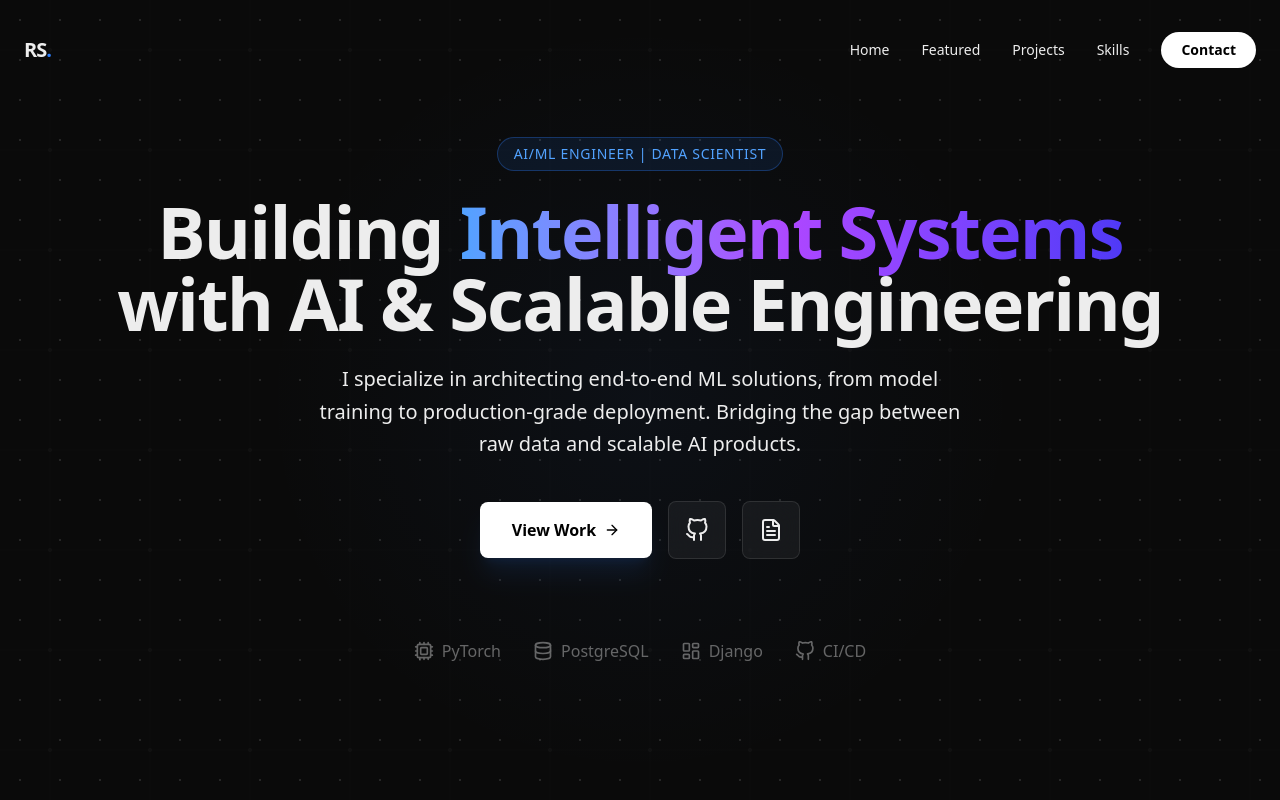
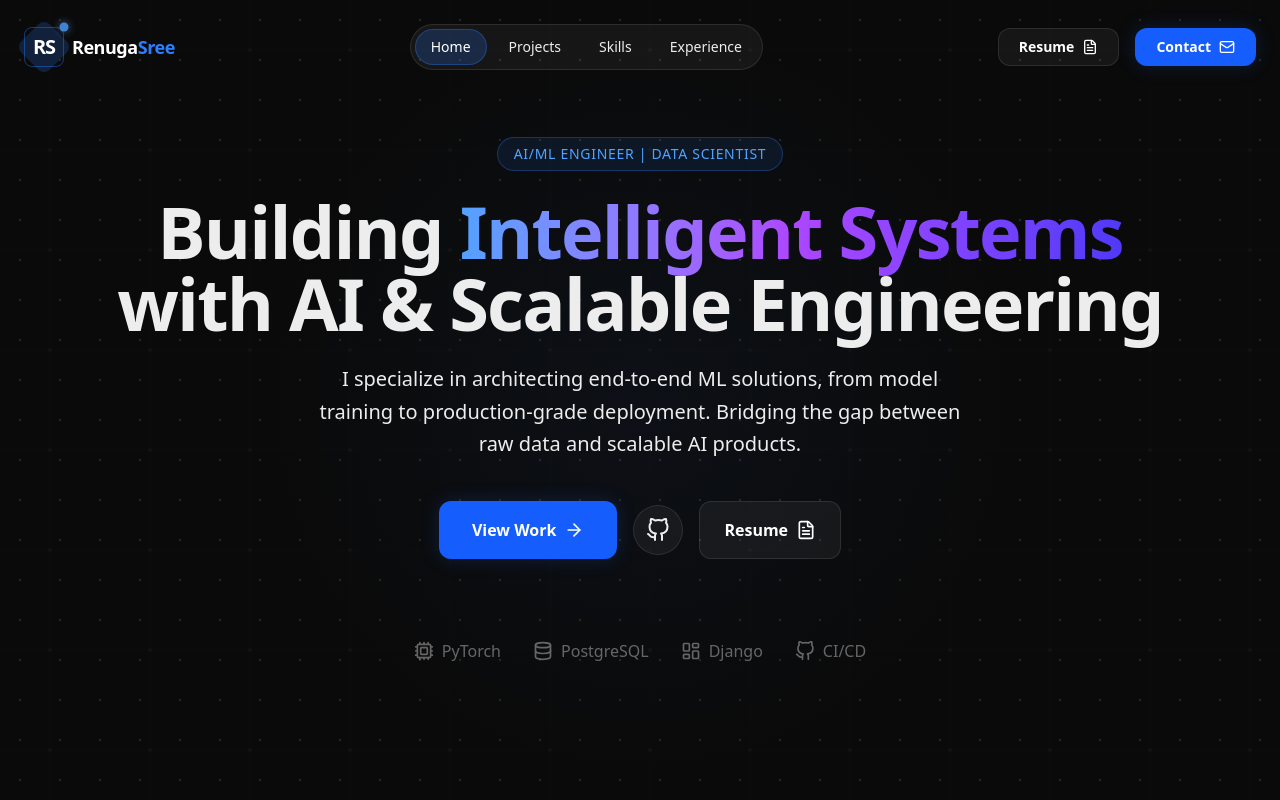
Before and after one commit to RENUGASREE/Portfolio, a Next.js app: page / in a window 1280 px wide. Shown: the top 800 px of the page. Built offline with nearby package versions, Linux system fonts and the light colour scheme.

Commit message:
UX Upgrade: Premium Navigation, Logo, and Button system

```diff
--- a/package.json
+++ b/package.json
@@ -9,11 +9,13 @@
     "lint": "eslint"
   },
   "dependencies": {
+    "clsx": "^2.1.1",
     "framer-motion": "^12.38.0",
     "lucide-react": "^1.14.0",
     "next": "16.2.4",
     "react": "19.2.4",
-    "react-dom": "19.2.4"
+    "react-dom": "19.2.4",
+    "tailwind-merge": "^3.5.0"
   },
   "devDependencies": {
     "@tailwindcss/postcss": "^4",
--- /dev/null
+++ b/src/components/Button.tsx
@@ -0,0 +1,49 @@
+'use client';
+
+import React from 'react';
+import { motion, HTMLMotionProps } from 'framer-motion';
+import { cn } from '@/lib/utils';
+
+interface ButtonProps extends HTMLMotionProps<'button'> {
+  variant?: 'primary' | 'secondary' | 'icon';
+  children: React.ReactNode;
+  icon?: React.ReactNode;
+}
+
+export default function Button({
+  variant = 'primary',
+  children,
+  className,
+  icon,
+  ...props
+}: ButtonProps) {
+
+  const variants = {
+    primary: "bg-blue-600 text-white shadow-[0_0_20px_rgba(37,99,235,0.2)] hover:shadow-[0_0_25px_rgba(37,99,235,0.4)] border-transparent",
+    secondary: "bg-white/5 text-white border-white/10 hover:bg-white/10 hover:border-white/20",
+    icon: "p-3 glass rounded-full hover:bg-blue-500/20 transition-all border-white/5"
+  };
+
+  const baseStyles = "relative flex items-center justify-center gap-2 px-6 py-3 rounded-xl font-semibold transition-all duration-300 border focus:outline-none focus:ring-2 focus:ring-blue-500/50 disabled:opacity-50 disabled:cursor-not-allowed overflow-hidden group";
+
+  return (
+    <motion.button
+      whileHover={{ y: -2, scale: 1.02 }}
+      whileTap={{ scale: 0.98 }}
+      className={cn(
+        variant === 'icon' ? "p-3 rounded-full flex items-center justify-center transition-all border border-white/5 glass hover:bg-blue-500/20" : baseStyles,
+        variant !== 'icon' && variants[variant],
+        className
+      )}
+      {...props}
+    >
+      {/* Subtle Glow Effect for Primary */}
+      {variant === 'primary' && (
+        <div className="absolute inset-0 bg-gradient-to-r from-blue-400/0 via-white/10 to-blue-400/0 -translate-x-full group-hover:translate-x-full transition-transform duration-1000" />
+      )}
+
+      {children}
+      {icon && <span className="transition-transform group-hover:translate-x-1 duration-300">{icon}</span>}
+    </motion.button>
+  );
+}
--- a/src/components/Hero.tsx
+++ b/src/components/Hero.tsx
@@ -3,6 +3,7 @@
 import { motion } from 'framer-motion';
 import { ArrowRight, FileText, Cpu, Database, LayoutDashboard } from 'lucide-react';
 import { GithubIcon } from './Icons';
+import Button from './Button';
 
 export default function Hero() {
   return (
@@ -42,35 +43,23 @@ export default function Hero() {
           </p>
 
           <div className="flex flex-wrap items-center justify-center gap-4">
-            <motion.a
-              href="#projects"
-              whileHover={{ scale: 1.05 }}
-              whileTap={{ scale: 0.95 }}
-              className="flex items-center gap-2 px-8 py-4 bg-white text-black font-semibold rounded-lg hover:bg-opacity-90 transition-all shadow-xl shadow-blue-500/10"
-            >
-              View Work <ArrowRight className="w-4 h-4" />
-            </motion.a>
+            <a href="#projects">
+              <Button className="px-8 py-4" icon={<ArrowRight className="w-5 h-5" />}>
+                View Work
+              </Button>
+            </a>
 
             <div className="flex items-center gap-4">
-              <motion.a
-                href="https://github.com/RENUGASREE"
-                target="_blank"
-                rel="noopener noreferrer"
-                whileHover={{ y: -2 }}
-                className="p-4 glass rounded-lg hover:bg-white/10 transition-colors"
-                title="GitHub"
-              >
-                <GithubIcon className="w-6 h-6" />
-              </motion.a>
-              <motion.a
-                href="/resume.pdf"
-                target="_blank"
-                whileHover={{ y: -2 }}
-                className="p-4 glass rounded-lg hover:bg-white/10 transition-colors"
-                title="Resume"
-              >
-                <FileText className="w-6 h-6" />
-              </motion.a>
+              <a href="https://github.com/RENUGASREE" target="_blank" rel="noopener noreferrer">
+                <Button variant="icon">
+                  <GithubIcon className="w-6 h-6" />
+                </Button>
+              </a>
+              <a href="/resume.pdf" target="_blank">
+                <Button variant="secondary" className="px-6 py-4" icon={<FileText className="w-5 h-5" />}>
+                  Resume
+                </Button>
+              </a>
             </div>
           </div>
         </motion.div>
--- /dev/null
+++ b/src/components/Logo.tsx
@@ -0,0 +1,45 @@
+'use client';
+
+import React from 'react';
+import { motion } from 'framer-motion';
+
+export default function Logo() {
+  return (
+    <motion.div
+      className="flex items-center gap-2 group cursor-pointer"
+      whileHover={{ scale: 1.02 }}
+    >
+      <div className="relative w-10 h-10 flex items-center justify-center">
+        {/* Geometric Background Element */}
+        <motion.div
+          className="absolute inset-0 bg-blue-500/20 rounded-lg rotate-45 group-hover:rotate-90 transition-transform duration-500"
+        />
+        <motion.div
+          className="absolute inset-0 border border-blue-500/40 rounded-lg group-hover:rotate-12 transition-transform duration-500"
+        />
+
+        {/* Initials */}
+        <span className="relative text-xl font-bold tracking-tighter text-white">
+          RS
+        </span>
+
+        {/* AI/Data Inspired Node */}
+        <motion.div
+          className="absolute -top-1 -right-1 w-2 h-2 bg-blue-400 rounded-full shadow-[0_0_8px_rgba(96,165,250,0.8)]"
+          animate={{
+            scale: [1, 1.2, 1],
+            opacity: [0.5, 1, 0.5]
+          }}
+          transition={{
+            duration: 2,
+            repeat: Infinity,
+            ease: "easeInOut"
+          }}
+        />
+      </div>
+      <div className="hidden sm:block">
+        <span className="text-lg font-bold tracking-tight text-white">Renuga<span className="text-blue-500">Sree</span></span>
+      </div>
+    </motion.div>
+  );
+}
--- a/src/components/Navbar.tsx
+++ b/src/components/Navbar.tsx
@@ -1,83 +1,152 @@
 'use client';
 
 import { useState, useEffect } from 'react';
-import { motion } from 'framer-motion';
-import { Menu, Mail } from 'lucide-react';
-import { XIcon } from './Icons';
+import { motion, AnimatePresence } from 'framer-motion';
+import { Menu, X, Mail, FileText } from 'lucide-react';
+import Logo from './Logo';
+import Button from './Button';
+import { cn } from '@/lib/utils';
+
+const navLinks = [
+  { name: 'Home', href: '#' },
+  { name: 'Projects', href: '#projects' },
+  { name: 'Skills', href: '#skills' },
+  { name: 'Experience', href: '#experience' },
+];
 
 export default function Navbar() {
   const [scrolled, setScrolled] = useState(false);
   const [isOpen, setIsOpen] = useState(false);
+  const [activeSection, setActiveSection] = useState('Home');
 
   useEffect(() => {
-    const handleScroll = () => setScrolled(window.scrollY > 20);
+    const handleScroll = () => {
+      setScrolled(window.scrollY > 20);
+
+      // Scroll Spy Logic
+      const sections = ['projects', 'skills', 'experience'];
+      let current = 'Home';
+
+      for (const section of sections) {
+        const element = document.getElementById(section);
+        if (element) {
+          const rect = element.getBoundingClientRect();
+          if (rect.top <= 100) {
+            current = section.charAt(0).toUpperCase() + section.slice(1);
+          }
+        }
+      }
+      setActiveSection(current);
+    };
+
     window.addEventListener('scroll', handleScroll);
     return () => window.removeEventListener('scroll', handleScroll);
   }, []);
 
-  const navLinks = [
-    { name: 'Home', href: '#' },
-    { name: 'Featured', href: '#featured' },
-    { name: 'Projects', href: '#projects' },
-    { name: 'Skills', href: '#skills' },
-  ];
-
   return (
-    <nav className={`fixed top-0 w-full z-50 transition-all duration-300 ${scrolled ? 'py-4 glass' : 'py-8 bg-transparent'}`}>
-      <div className="max-w-7xl mx-auto px-6 flex justify-between items-center">
-        <motion.a
-          href="#"
-          initial={{ opacity: 0 }}
-          animate={{ opacity: 1 }}
-          className="text-xl font-bold tracking-tighter"
+    <nav
+      className={cn(
+        "fixed top-0 w-full z-50 transition-all duration-500 px-6 py-4",
+        scrolled ? "bg-background/80 backdrop-blur-xl border-b border-white/5 py-3" : "bg-transparent py-6"
+      )}
     >
-          RS<span className="text-blue-500">.</span>
-        </motion.a>
+      <div className="max-w-7xl mx-auto flex justify-between items-center">
+        {/* Logo */}
+        <a href="#">
+          <Logo />
+        </a>
 
         {/* Desktop Nav */}
-        <div className="hidden md:flex items-center gap-8">
+        <div className="hidden md:flex items-center gap-1.5 p-1 bg-white/5 rounded-full border border-white/10">
           {navLinks.map((link) => (
             <a
               key={link.name}
               href={link.href}
-              className="text-sm font-medium text-muted-foreground hover:text-white transition-colors"
+              className={cn(
+                "relative px-4 py-2 text-sm font-medium transition-colors rounded-full",
+                activeSection === link.name ? "text-white" : "text-muted-foreground hover:text-white"
+              )}
             >
-              {link.name}
+              {activeSection === link.name && (
+                <motion.div
+                  layoutId="active-pill"
+                  className="absolute inset-0 bg-blue-500/20 rounded-full border border-blue-500/30"
+                  transition={{ type: "spring", bounce: 0.2, duration: 0.6 }}
+                />
+              )}
+              <span className="relative z-10">{link.name}</span>
             </a>
           ))}
-          <a
-            href="mailto:renugasree@example.com"
-            className="px-5 py-2 bg-white text-black text-sm font-bold rounded-full hover:bg-blue-500 hover:text-white transition-all"
-          >
+        </div>
+
+        {/* Desktop Actions */}
+        <div className="hidden md:flex items-center gap-4">
+          <Button variant="secondary" className="px-5 py-2 text-sm" icon={<FileText className="w-4 h-4" />}>
+            Resume
+          </Button>
+          <Button className="px-5 py-2 text-sm" icon={<Mail className="w-4 h-4" />}>
             Contact
-          </a>
+          </Button>
         </div>
 
         {/* Mobile Toggle */}
-        <button className="md:hidden" onClick={() => setIsOpen(!isOpen)}>
-          {isOpen ? <XIcon className="w-6 h-6" /> : <Menu className="w-6 h-6" />}
+        <button
+          className="md:hidden p-2 text-white"
+          onClick={() => setIsOpen(!isOpen)}
+          aria-label="Toggle Menu"
+        >
+          {isOpen ? <X className="w-6 h-6" /> : <Menu className="w-6 h-6" />}
         </button>
       </div>
 
-      {/* Mobile Menu */}
+      {/* Mobile Menu Overlay */}
+      <AnimatePresence>
         {isOpen && (
           <motion.div
-          initial={{ opacity: 0, y: -20 }}
-          animate={{ opacity: 1, y: 0 }}
-          className="md:hidden absolute top-full left-0 w-full glass border-b border-white/10 p-6 flex flex-col gap-4"
+            initial={{ opacity: 0, height: 0 }}
+            animate={{ opacity: 1, height: '100vh' }}
+            exit={{ opacity: 0, height: 0 }}
+            className="md:hidden fixed inset-0 top-0 left-0 w-full bg-background/95 backdrop-blur-2xl z-[60] flex flex-col items-center justify-center gap-8 overflow-hidden"
           >
-          {navLinks.map((link) => (
-            <a
+            <button
+              className="absolute top-8 right-8 p-2 text-white"
+              onClick={() => setIsOpen(false)}
+            >
+              <X className="w-8 h-8" />
+            </button>
+
+            <div className="flex flex-col items-center gap-6">
+              {navLinks.map((link, i) => (
+                <motion.a
                   key={link.name}
                   href={link.href}
+                  initial={{ opacity: 0, y: 20 }}
+                  animate={{ opacity: 1, y: 0 }}
+                  transition={{ delay: i * 0.1 }}
                   onClick={() => setIsOpen(false)}
-              className="text-lg font-medium"
+                  className="text-3xl font-bold text-white hover:text-blue-500 transition-colors"
                 >
                   {link.name}
-            </a>
+                </motion.a>
               ))}
+            </div>
+
+            <motion.div
+              initial={{ opacity: 0, scale: 0.9 }}
+              animate={{ opacity: 1, scale: 1 }}
+              transition={{ delay: 0.4 }}
+              className="flex flex-col gap-4 w-full px-12 mt-8"
+            >
+              <Button className="w-full text-lg py-4" icon={<Mail className="w-5 h-5" />}>
+                Get in Touch
+              </Button>
+              <Button variant="secondary" className="w-full text-lg py-4" icon={<FileText className="w-5 h-5" />}>
+                Download CV
+              </Button>
+            </motion.div>
           </motion.div>
         )}
+      </AnimatePresence>
     </nav>
   );
 }
--- a/src/components/SkillsExperience.tsx
+++ b/src/components/SkillsExperience.tsx
@@ -81,7 +81,7 @@ export default function SkillsExperience() {
           </div>
 
           {/* Experience Section */}
-          <div className="lg:col-span-7">
+          <div className="lg:col-span-7" id="experience">
             <h2 className="text-3xl font-bold mb-12">Engineering <span className="text-blue-500">Journey</span></h2>
             <div className="space-y-12">
               {experiences.map((exp, index) => (
--- /dev/null
+++ b/src/lib/utils.ts
@@ -0,0 +1,6 @@
+import { type ClassValue, clsx } from "clsx";
+import { twMerge } from "tailwind-merge";
+
+export function cn(...inputs: ClassValue[]) {
+  return twMerge(clsx(inputs));
+}
```
Also changed, not shown: src/components/FeaturedCaseStudy.tsx (+7 -1 lines), src/components/Footer.tsx (+19 -10 lines), src/components/Projects.tsx (+9 -5 lines), 1 other file (tests, documents, lock files or other folders). Lines whose indentation alone changed are shown as unchanged.
